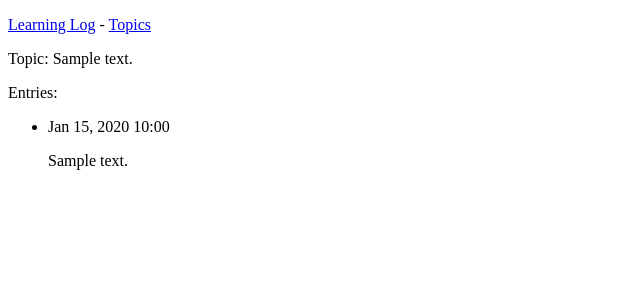
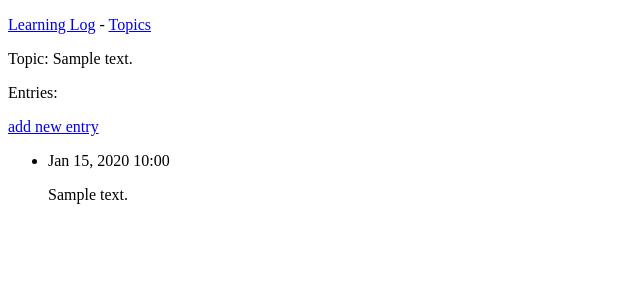
Before and after one commit to Oukey/Learning_Log, a Django app: page /topics/1/ in a window 1280 px wide. Shown: the top 300 px of the page, without its empty margins (0-640 px from the left). Run offline with Django 3.2, Linux system fonts and the light colour scheme; tables that the repository leaves empty hold one stand-in row (values such as "Sample post").

Commit message:
Добавление новых записей (начало)

```diff
--- a/learning_logs/templates/learning_logs/topic.html
+++ b/learning_logs/templates/learning_logs/topic.html
@@ -2,6 +2,9 @@
 {% block content %}
 <p>Topic: {{ topic }}</p>
 <p>Entries:</p>
+<p>
+    <a href="{% url 'learning_logs:new_entry' topic.id %}">add new entry</a>
+</p>
 <ul>
     {% for entry in entries %}
     <li>
--- a/learning_logs/urls.py
+++ b/learning_logs/urls.py
@@ -20,4 +20,7 @@ urlpatterns = [
     # Страница для добавления новой темы
     path('new_topic/', views.new_topic, name='new_topic'),
 
+    # Страница для добавления новой записи
+    path('new_entry/<int:topic_id>/', views.new_entry, name='new_entry'),
+
 ]
--- a/learning_logs/views.py
+++ b/learning_logs/views.py
@@ -3,7 +3,7 @@ from django.http import HttpResponseRedirect as HRR
 from django.urls import reverse
 
 from .models import Topic
-from .forms import TopicForm
+from .forms import TopicForm, EntryForm
 
 
 def index(request):
@@ -39,3 +39,21 @@ def new_topic(request):
             return HRR(reverse('learning_logs:topics'))
     context = {'form': form}
     return render(request, 'learning_logs/new_topic.html', context)
+
+
+def new_entry(request, topic_id):
+    '''Добавляет новую запись по конкретной теме'''
+    topic = Topic.objects.get(id=topic_id)
+    if request.method != 'POST':
+        # Данные не отправлялись; создается пустая форма
+        form = EntryForm()
+    else:
+        # Отправлены данные POST; обработать данные
+        form = EntryForm(data=request.POST)
+        if form.is_valid():
+            new_entry = form.save(commit=False)
+            new_entry.topic = topic
+            new_entry.save()
+            return HRR(reverse('learning_logs:topic', args=[topic_id]))
+    context = {'topic': topic, 'form': form}
+    return render(request, 'learning_logs/new_entry.html', context)
```
Also changed, not shown: learning_logs/forms.py (+9 -1 lines), learning_logs/templates/learning_logs/new_entry.html (added, +12 -0 lines).
